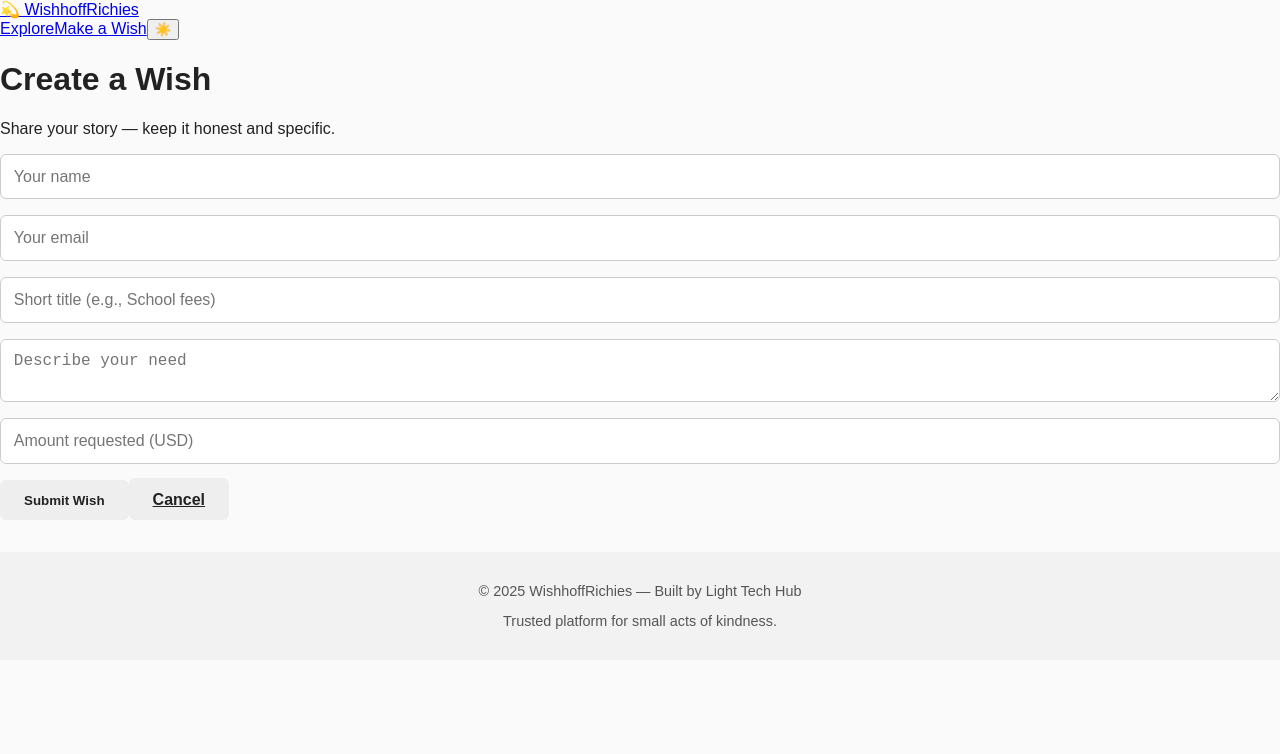
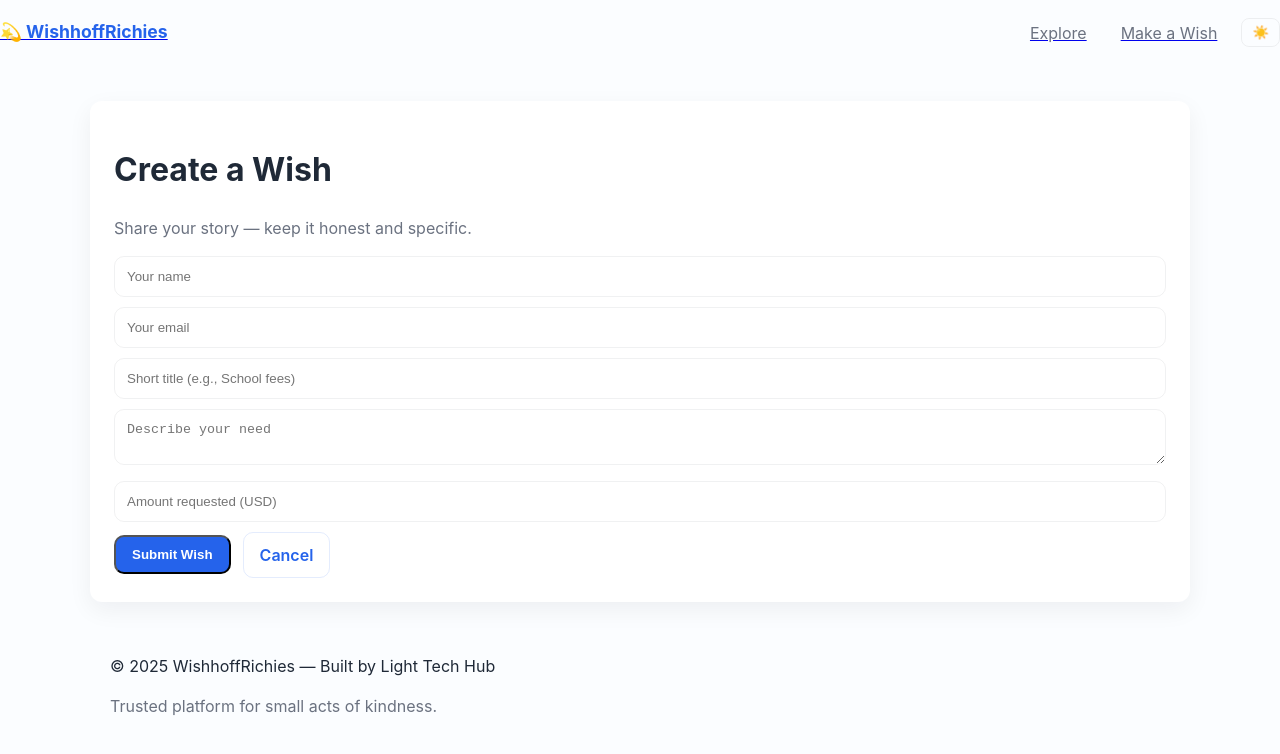
Before and after one commit to Lightcomputerstechnology/WishhoffRichies, a Next.js app: page /wish/new in a window 1280 px wide. Shown: the top 754 px of the page. Built offline with nearby package versions, Linux system fonts and the light colour scheme.

Commit message:
Update globals.css

```diff
--- a/styles/globals.css
+++ b/styles/globals.css
@@ -1,293 +1,114 @@
-/* =========================
-   GLOBAL STYLES (LIGHT MODE)
-========================= */
-:root {
-  --bg: #fafafa;
-  --text: #222;
-  --card-bg: #fff;
-  --accent: #4a90e2;
-  --btn-bg: #eee;
-  --btn-hover: #e0e0e0;
-  --shadow: rgba(0, 0, 0, 0.05);
+/* globals.css - professional theme, responsive, dark mode support */
+
+/* variables */
+:root{
+  --bg: #fbfdff;
+  --card: #ffffff;
+  --text: #1f2937;
+  --muted: #6b7280;
+  --accent: #2563eb;
+  --accent-600: #1d4ed8;
+  --shadow: 0 8px 24px rgba(16,24,40,0.06);
+  --radius: 12px;
+  --container: 1100px;
 }
 
-body {
-  margin: 0;
-  font-family: 'Poppins', sans-serif;
-  background: var(--bg);
-  color: var(--text);
-  transition: background 0.3s ease, color 0.3s ease;
-}
-
-.main {
-  text-align: center;
-  padding: 2rem;
-}
-
-/* =========================
-   NAVBAR
-========================= */
-.navbar {
-  display: flex;
-  justify-content: space-between;
-  align-items: center;
-  padding: 1rem 2rem;
-  background: var(--card-bg);
-  box-shadow: 0 2px 5px var(--shadow);
-  transition: background 0.3s ease;
-}
-
-.logo {
-  font-weight: bold;
-  font-size: 1.5rem;
-  color: var(--accent);
-  letter-spacing: 0.5px;
-}
-
-/* =========================
-   BUTTONS
-========================= */
-.btn,
-.btn-primary {
-  border: none;
-  padding: 0.8rem 1.5rem;
-  border-radius: 6px;
-  cursor: pointer;
-  font-weight: 600;
-  transition: background 0.2s ease, transform 0.1s ease, color 0.3s ease;
-}
-
-.btn {
-  background: var(--btn-bg);
-  color: var(--text);
-}
-
-.btn:hover {
-  background: var(--btn-hover);
-  transform: translateY(-1px);
-}
-
-.btn-primary {
-  background: var(--accent);
-  color: #fff;
-  margin-top: 1rem;
-}
-
-.btn-primary:hover {
-  background: #3a7edb;
-  transform: translateY(-1px);
-}
-
-/* =========================
-   SECTIONS
-========================= */
-.hero {
-  padding: 4rem 1rem;
-}
-
-.about {
-  padding: 3rem 1rem;
-  background: var(--card-bg);
-  transition: background 0.3s ease;
-}
-
-/* =========================
-   FOOTER
-========================= */
-footer {
-  margin-top: 2rem;
-  padding: 1rem;
-  font-size: 0.9rem;
-  background: #f2f2f2;
-  text-align: center;
-  color: #555;
-  transition: background 0.3s ease, color 0.3s ease;
-}
-
-/* =========================
-   FORM SECTION
-========================= */
-.form-section {
-  max-width: 600px;
-  margin: 3rem auto;
-  background: var(--card-bg);
-  padding: 2rem;
-  border-radius: 10px;
-  box-shadow: 0 4px 10px var(--shadow);
-  transition: background 0.3s ease;
-}
-
-.wish-form {
-  display: flex;
-  flex-direction: column;
-  gap: 1rem;
-}
-
-.wish-form input,
-.wish-form textarea {
-  padding: 0.8rem;
-  border: 1px solid #ccc;
-  border-radius: 6px;
-  font-size: 1rem;
-  outline: none;
-  transition: border-color 0.2s ease;
-}
-
-.wish-form input:focus,
-.wish-form textarea:focus {
-  border-color: var(--accent);
-}
-
-.message {
-  margin-top: 1rem;
-  font-weight: bold;
-  color: var(--accent);
-  text-align: center;
-}
-
-/* =========================
-   BROWSE SECTION
-========================= */
-.browse-section {
-  padding: 2rem 1rem;
-  max-width: 1000px;
-  margin: 0 auto;
-}
-
-/* =========================
-   WISH GRID
-========================= */
-.wish-grid {
-  display: grid;
-  grid-template-columns: repeat(auto-fill, minmax(280px, 1fr));
-  gap: 1.5rem;
-  margin-top: 2rem;
-}
-
-/* =========================
-   WISH CARD
-========================= */
-.wish-card {
-  background: var(--card-bg);
-  border-radius: 10px;
-  padding: 1.5rem;
-  box-shadow: 0 4px 8px var(--shadow);
-  transition: transform 0.2s ease, box-shadow 0.2s ease, background 0.3s ease;
-}
-
-.wish-card:hover {
-  transform: translateY(-3px);
-  box-shadow: 0 6px 12px rgba(0, 0, 0, 0.08);
-}
-
-.wish-card h3 {
-  margin-top: 0;
-  color: var(--accent);
-}
-
-.wish-desc {
-  font-size: 0.95rem;
-  color: #444;
-  margin: 0.5rem 0 1rem;
-}
-
-.small-btn {
-  padding: 0.6rem 1rem;
-  font-size: 0.9rem;
-}
-
-/* =========================
-   DARK MODE
-========================= */
-@media (prefers-color-scheme: dark),
-.dark-mode {
-  :root {
-    --bg: #0e1117;
-    --text: #f1f1f1;
-    --card-bg: #1a1d23;
-    --accent: #4a90e2;
-    --btn-bg: #2a2e36;
-    --btn-hover: #3b404a;
-    --shadow: rgba(255, 255, 255, 0.05);
-  }
-
-  footer {
-    background: #1a1d23;
-    color: #bbb;
-  }
-
-  .wish-desc {
-    color: #ccc;
+.dark-mode, @media (prefers-color-scheme: dark) {
+  :root{
+    --bg: #0b1220;
+    --card: #0f1724;
+    --text: #e6eef8;
+    --muted: #94a3b8;
+    --accent: #3b82f6;
+    --accent-600: #2563eb;
+    --shadow: 0 8px 20px rgba(2,6,23,0.6);
   }
 }
 
-/* =========================
-   RESPONSIVE DESIGN
-========================= */
-@media (max-width: 768px) {
-  .navbar {
-    flex-direction: column;
-    gap: 0.8rem;
-    padding: 1rem;
-  }
-
-  .logo {
-    font-size: 1.3rem;
-  }
-
-  .main {
-    padding: 1.5rem;
-  }
-
-  .form-section {
-    margin: 2rem 1rem;
-    padding: 1.5rem;
-  }
-
-  .wish-grid {
-    grid-template-columns: 1fr 1fr;
-    gap: 1rem;
-  }
-
-  .wish-card {
-    padding: 1.2rem;
-  }
-
-  .btn,
-  .btn-primary {
-    width: 100%;
-  }
+*{box-sizing:border-box}
+html,body{height:100%}
+body{
+  margin:0;
+  font-family: Inter, ui-sans-serif, system-ui, -apple-system, "Segoe UI", Roboto, "Helvetica Neue", Arial;
+  background:var(--bg);
+  color:var(--text);
+  -webkit-font-smoothing:antialiased;
+  -moz-osx-font-smoothing:grayscale;
+  line-height:1.5;
 }
 
-@media (max-width: 480px) {
-  .navbar {
-    align-items: flex-start;
-  }
+/* containers */
+.container{max-width:var(--container);margin:0 auto;padding:0 20px}
 
-  .wish-grid {
-    grid-template-columns: 1fr;
-  }
+/* NAV */
+.nav{display:flex;align-items:center;justify-content:space-between;padding:18px 0}
+.brand{font-weight:700;color:var(--accent);text-decoration:none;font-size:1.1rem}
+.nav-right{display:flex;align-items:center;gap:14px}
+.nav-link{color:var(--muted);text-decoration:none;padding:8px 10px;border-radius:8px}
+.nav-link:hover{color:var(--text);background:rgba(37,99,235,0.06)}
 
-  .hero {
-    padding: 2rem 1rem;
-  }
+/* THEME TOGGLE */
+.theme-toggle{background:transparent;border:1px solid rgba(0,0,0,0.06);padding:6px 10px;border-radius:8px;cursor:pointer}
 
-  .form-section {
-    margin: 1rem;
-    padding: 1rem;
-  }
+/* HERO */
+.hero-wrap{padding:48px 0 24px}
+.hero{display:flex;gap:36px;align-items:stretch}
+.hero-left{flex:1;display:flex;flex-direction:column;justify-content:center}
+.hero-right{width:360px;display:flex;align-items:center;justify-content:center}
+.hero h1{font-size:2.4rem;margin:0 0 12px}
+.lead{color:var(--muted);font-size:1.05rem;margin-bottom:18px}
+.hero-cta{display:flex;gap:12px;flex-wrap:wrap}
 
-  .wish-card {
-    padding: 1rem;
-  }
+/* buttons */
+.btn{display:inline-block;padding:10px 16px;border-radius:10px;text-decoration:none;font-weight:600}
+.btn.primary{background:var(--accent);color:#fff}
+.btn.outline{background:transparent;border:1px solid rgba(37,99,235,0.12);color:var(--accent)}
+.btn.small{padding:8px 12px;font-size:0.92rem}
 
-  .btn,
-  .btn-primary {
-    font-size: 0.95rem;
-    padding: 0.7rem 1.2rem;
-  }
+/* mock card (hero right) */
+.mock-card{background:var(--card);padding:18px;border-radius:12px;box-shadow:var(--shadow);width:100%}
+.mock-card h4{margin:0;color:var(--muted)}
+.mock-title{font-weight:700;margin:10px 0}
+.progress{height:8px;background:#f1f5f9;border-radius:999px;overflow:hidden;margin:8px 0}
+.progress-bar{height:100%;background:linear-gradient(90deg,var(--accent),var(--accent-600))}
+.meta{display:flex;gap:8px;align-items:center;color:var(--muted);font-weight:600}
+.mock-actions{margin-top:12px}
 
-  footer {
-    font-size: 0.8rem;
-  }
+/* features */
+.features{display:flex;gap:20px;justify-content:center;padding:36px 20px}
+.feature{background:var(--card);padding:18px;border-radius:12px;box-shadow:var(--shadow);width:260px;text-align:left}
+.feature h3{margin:0 0 8px}
+
+/* page / grid / cards */
+.page{padding:36px 0}
+.page-header{margin-bottom:18px}
+.grid{display:grid;grid-template-columns:repeat(auto-fit,minmax(260px,1fr));gap:18px}
+.card{background:var(--card);padding:18px;border-radius:12px;box-shadow:var(--shadow);text-align:left}
+.card .desc{color:var(--muted);margin:10px 0}
+.card-meta{display:flex;justify-content:space-between;align-items:center}
+
+/* forms */
+.form-card, .wish-form, .wish-form input, .wish-form textarea{width:100%}
+.form-card{background:var(--card);padding:24px;border-radius:12px;box-shadow:var(--shadow)}
+.wish-form input, .wish-form textarea, input, textarea{
+  padding:12px;border-radius:10px;border:1px solid rgba(15,23,42,0.06);margin-bottom:10px;background:transparent;color:var(--text)
 }
+.form-actions{display:flex;gap:12px;align-items:center}
+
+/* small helpers */
+.muted{color:var(--muted)}
+.message{color:var(--accent);margin-top:12px}
+.error{color:#e11d48}
+
+/* responsive */
+@media (max-width: 900px){
+  .hero{flex-direction:column}
+  .hero-right{width:100%}
+  .features{flex-direction:column;align-items:center}
+}
+
+/* tiny screens */
+@media (max-width:480px){
+  .hero h1{font-size:1.6rem}
+  .brand{font-size:1rem}
+}
```
